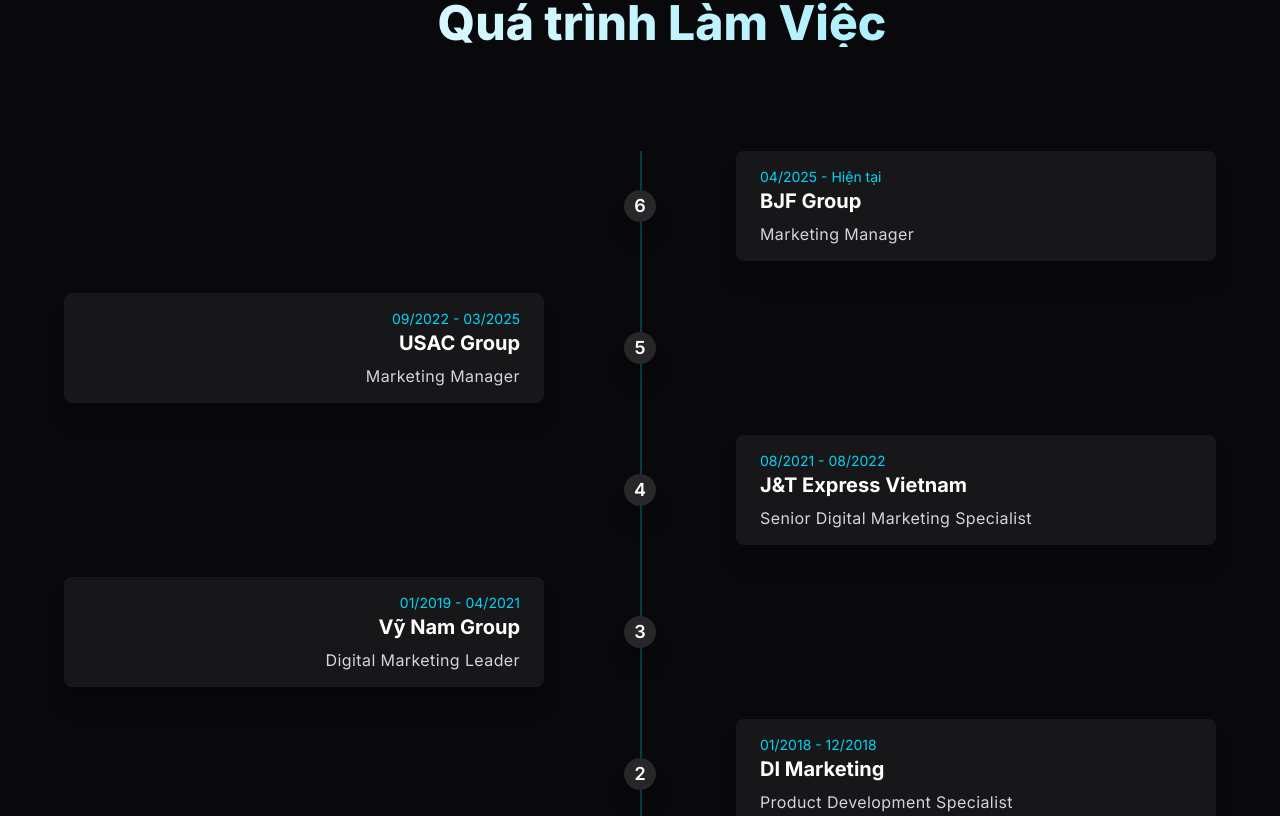
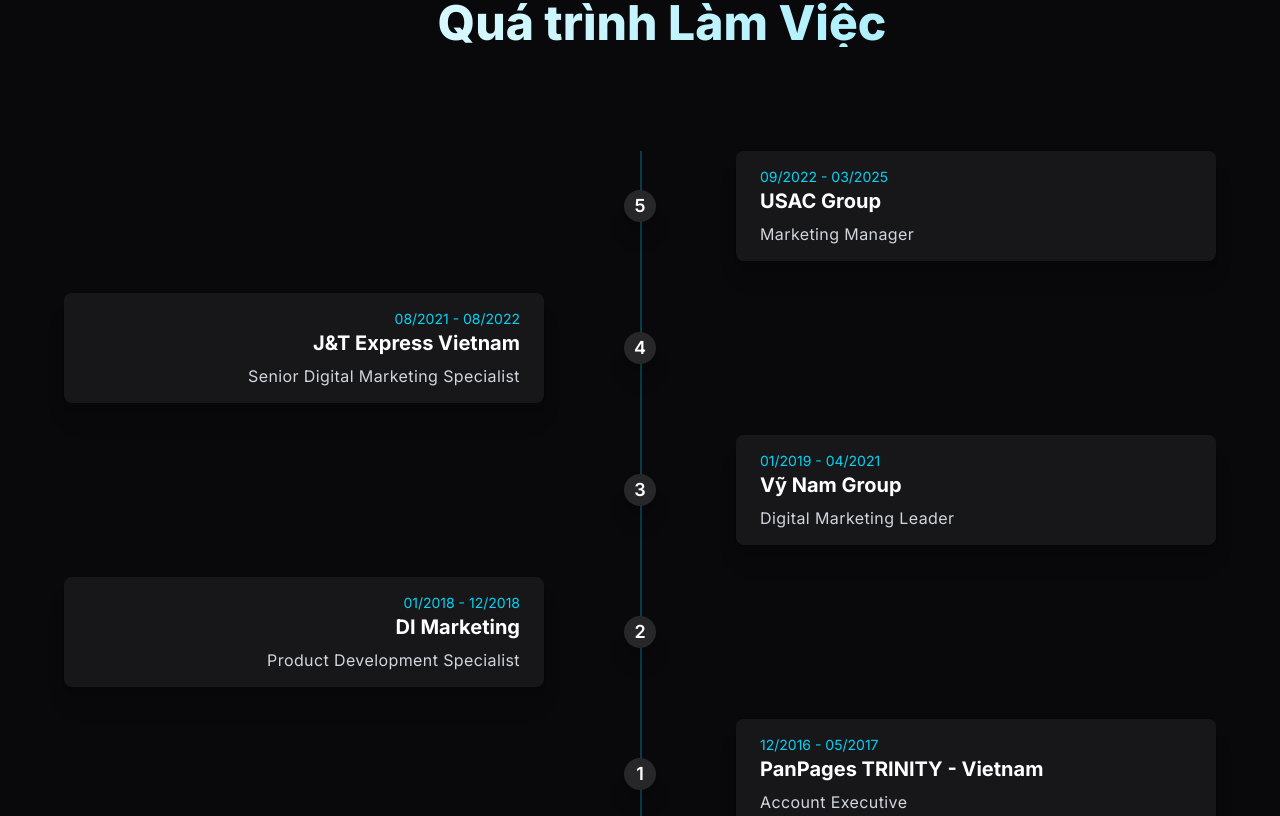
Before and after one commit to tunglb94/tung-le-portfolio, a Next.js app: page / in a window 1280 px wide. Shown: the part 4364-5180 px from the top of the page. Built offline with nearby package versions, Linux system fonts and the light colour scheme.

Commit message:
Thêm tính năng đa ngôn ngữ và cập nhật dự án

```diff
--- a/src/components/sections/ExperienceSection.tsx
+++ b/src/components/sections/ExperienceSection.tsx
@@ -5,7 +5,6 @@
 import { translations } from '@/lib/translations';
 
 const experienceData = [
-  { date: '04/2025 - Hiện tại', company: 'BJF Group', titleKey: 'jobTitle1' },
   { date: '09/2022 - 03/2025', company: 'USAC Group', titleKey: 'jobTitle2' },
   { date: '08/2021 - 08/2022', company: 'J&T Express Vietnam', titleKey: 'jobTitle3' },
   { date: '01/2019 - 04/2021', company: 'Vỹ Nam Group', titleKey: 'jobTitle4' },
```
